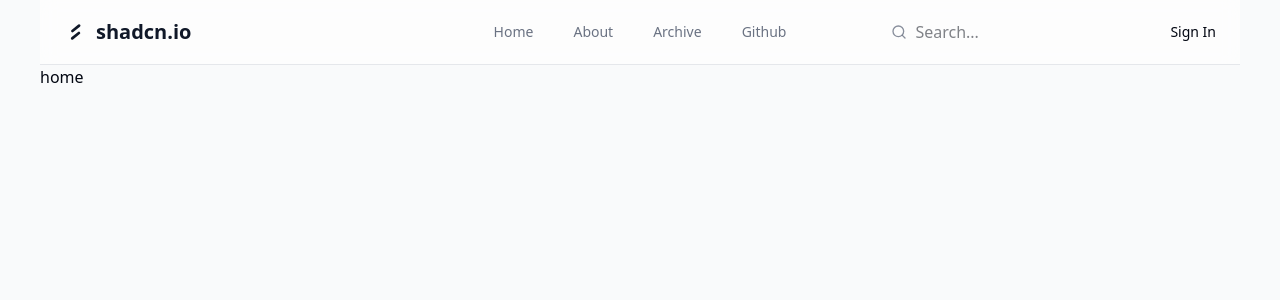
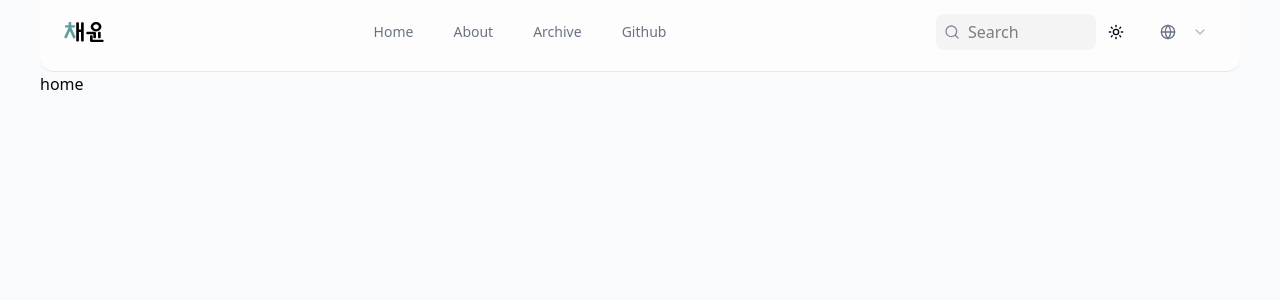
Before and after one commit to JCheyoon/JCheyoon.github.io, a React (Vite) app: page / in a window 1280 px wide. Shown: the top 300 px of the page. Built offline with nearby package versions, Linux system fonts and the light colour scheme.

Commit message:
update navbar

```diff
--- a/package.json
+++ b/package.json
@@ -13,6 +13,7 @@
   },
   "dependencies": {
     "@radix-ui/react-popover": "^1.1.15",
+    "@radix-ui/react-select": "^2.2.6",
     "@tailwindcss/vite": "^4.1.18",
     "class-variance-authority": "^0.7.1",
     "clsx": "^2.1.1",
--- a/src/components/ui/Navigation.tsx
+++ b/src/components/ui/Navigation.tsx
@@ -1,6 +1,9 @@
 import { Navbar04 } from "@/components/ui/shadcn-io/navbar-04";
+
+import LogoB from "@/components/ui/Svgs";
+
 const Navigation = () => {
-  return <Navbar04 />;
+  return <Navbar04 logo={<LogoB />} />;
 };
 
 export default Navigation;
--- /dev/null
+++ b/src/components/ui/Svgs.tsx
@@ -0,0 +1,20 @@
+// src/components/icons/LogoB.tsx
+export default function LogoB() {
+  return (
+    <svg
+      xmlns="http://www.w3.org/2000/svg"
+      viewBox="0 0 40.11 20.35"
+      width="40"
+      height="20"
+    >
+      <path
+        fill="#99"
+        d="M14.88 18.72c0 .73-.46 1.1-1.37 1.1s-1.37-.37-1.37-1.1V1.34c0-.74.45-1.11 1.37-1.11s1.37.37 1.37 1.11v6.41h1.61a.84.84 0 0 1 .56.18V1.34c0-.74.45-1.11 1.37-1.11s1.37.37 1.37 1.11v17.38c0 .73-.46 1.1-1.37 1.1s-1.37-.39-1.37-1.1V9.89a.84.84 0 0 1-.56.18h-1.61Zm17.4-3.23c0 .74-.46 1.11-1.37 1.11s-1.37-.37-1.37-1.11v-2.9a.79.79 0 0 0 0-.17s-.08-.06-.19-.06H23.2c-.57 0-.86-.39-.86-1.17s.28-1.16.86-1.16h7.63a1.34 1.34 0 0 1 1.12.4 1.6 1.6 0 0 1 .31 1Zm-4.68 4.86a1.34 1.34 0 0 1-1.14-.42 1.6 1.6 0 0 1-.31-1v-4.27c0-.74.46-1.11 1.37-1.11s1.37.37 1.37 1.11v3.13a.43.43 0 0 0 0 .17s.07.06.18.06h10.17q.85 0 .87 1.17c0 .77-.29 1.16-.87 1.16ZM37.81 4.8a4.37 4.37 0 0 1-1.59 3.37 5.59 5.59 0 0 1-3.87 1.42 5.71 5.71 0 0 1-3.91-1.41 4.38 4.38 0 0 1 0-6.77A5.71 5.71 0 0 1 32.35 0a5.63 5.63 0 0 1 3.87 1.43 4.36 4.36 0 0 1 1.59 3.37Zm-2.74 0a2.28 2.28 0 0 0-.8-1.76 3 3 0 0 0-3.84 0 2.33 2.33 0 0 0 0 3.51 3 3 0 0 0 3.84 0 2.27 2.27 0 0 0 .8-1.75Zm2 10.69c0 .74-.46 1.11-1.37 1.11s-1.37-.37-1.37-1.11v-4.36c0-.73.45-1.1 1.37-1.1s1.37.37 1.37 1.1Z"
+      />
+      <path
+        d="M11.33 14.84c.35.79.1 1.32-.77 1.61a1.31 1.31 0 0 1-1.81-.68l-3-6.66-3 6.66a1.3 1.3 0 0 1-1.8.66c-.87-.29-1.13-.82-.78-1.61l4.08-9v-.1H1.51c-.57 0-.85-.38-.86-1.16s.28-1.16.86-1.16h2.84V1.11C4.35.37 4.8 0 5.72 0s1.37.37 1.37 1.11v2.26h3.13c.6 0 .9.39.89 1.16s-.3 1.16-.89 1.16H7.28l-.05.1Z"
+        fill="#5f9e9f"
+      />
+    </svg>
+  );
+}
--- a/src/components/ui/shadcn-io/navbar-04/index.tsx
+++ b/src/components/ui/shadcn-io/navbar-04/index.tsx
@@ -2,6 +2,7 @@
 
 import * as React from "react";
 import { useEffect, useState, useRef, useId } from "react";
+import { GlobeIcon, SunIcon, MoonIcon } from "lucide-react";
 import { SearchIcon } from "lucide-react";
 import { Button } from "@repo/shadcn-ui/components/ui/button";
 import { Input } from "@repo/shadcn-ui/components/ui/input";
@@ -16,11 +17,17 @@ import {
   PopoverTrigger,
   PopoverContent,
 } from "@radix-ui/react-popover";
+import {
+  Select,
+  SelectContent,
+  SelectItem,
+  SelectTrigger,
+  SelectValue,
+} from "@repo/shadcn-ui/components/ui/select";
 import { cn } from "@repo/shadcn-ui/lib/utils.ts";
 
-// Simple logo component for the navbar
-const Logo = (props: React.SVGAttributes<SVGElement>) => {
-  return (
+// Logo component
+const Logo = (props: React.SVGAttributes<SVGElement>) => (
   <svg
     width="1em"
     height="1em"
@@ -49,9 +56,8 @@ const Logo = (props: React.SVGAttributes<SVGElement>) => {
     />
   </svg>
 );
-};
 
-// Hamburger icon component
+// Hamburger icon
 const HamburgerIcon = ({
   className,
   ...props
@@ -84,24 +90,57 @@ const HamburgerIcon = ({
   </svg>
 );
 
+// Theme toggle button
+const ThemeToggle = ({
+  onThemeChange,
+}: {
+  onThemeChange?: (theme: "light" | "dark") => void;
+}) => {
+  const [theme, setTheme] = useState<"light" | "dark">("light");
+  const toggleTheme = () => {
+    const newTheme = theme === "light" ? "dark" : "light";
+    setTheme(newTheme);
+    onThemeChange?.(newTheme);
+  };
+  return (
+    <Button
+      variant="ghost"
+      size="icon"
+      className="h-8 w-8 cursor-pointer"
+      onClick={toggleTheme}
+    >
+      {theme === "light" ? (
+        <SunIcon className="h-4 w-4" />
+      ) : (
+        <MoonIcon className="h-4 w-4" />
+      )}
+      <span className="sr-only">Toggle theme</span>
+    </Button>
+  );
+};
+
 // Types
 export interface Navbar04NavItem {
   href?: string;
   label: string;
 }
 
+export interface NavbarLanguage {
+  value: string;
+  label: string;
+}
+
 export interface Navbar04Props extends React.HTMLAttributes<HTMLElement> {
   logo?: React.ReactNode;
-  logoHref?: string;
   navigationLinks?: Navbar04NavItem[];
-  signInText?: string;
-  signInHref?: string;
-  searchPlaceholder?: string;
-  onSignInClick?: () => void;
+  languages?: NavbarLanguage[];
+  onNavItemClick?: (href: string) => void;
+  onLanguageChange?: (language: string) => void;
+  onThemeChange?: (theme: "light" | "dark") => void;
   onSearchSubmit?: (query: string) => void;
 }
 
-// Default navigation links
+// Default links
 const defaultNavigationLinks: Navbar04NavItem[] = [
   { href: "#", label: "Home" },
   { href: "#", label: "About" },
@@ -109,93 +148,151 @@ const defaultNavigationLinks: Navbar04NavItem[] = [
   { href: "#", label: "Github" },
 ];
 
+const defaultLanguage: NavbarLanguage[] = [
+  { value: "en", label: "En" },
+  { value: "kr", label: "Kr" },
+];
+
 export const Navbar04 = React.forwardRef<HTMLElement, Navbar04Props>(
   (
     {
       className,
       logo = <Logo />,
-      logoHref = "#",
       navigationLinks = defaultNavigationLinks,
-      signInText = "Sign In",
-      signInHref = "#signin",
-      searchPlaceholder = "Search...",
-      onSignInClick,
-      onSearchSubmit,
+      languages = defaultLanguage,
+      onNavItemClick,
+      onLanguageChange,
+      onThemeChange,
       ...props
     },
     ref
   ) => {
-    const [isMobile, setIsMobile] = useState<boolean>(false);
+    const [isMobile, setIsMobile] = useState(false);
+    const [language, setLanguage] = useState("en");
     const containerRef = useRef<HTMLElement>(null);
     const searchId = useId();
 
     useEffect(() => {
       const checkWidth = () => {
         if (containerRef.current) {
-          const width = containerRef.current.offsetWidth;
-          setIsMobile(width < 768); // 768px is md breakpoint
+          setIsMobile(containerRef.current.offsetWidth < 768);
         }
       };
-
       checkWidth();
-
-      const resizeObserver = new ResizeObserver(checkWidth);
-      if (containerRef.current) {
-        resizeObserver.observe(containerRef.current);
-      }
-
-      return () => {
-        resizeObserver.disconnect();
-      };
+      const observer = new ResizeObserver(checkWidth);
+      if (containerRef.current) observer.observe(containerRef.current);
+      return () => observer.disconnect();
     }, []);
 
     // Combine refs
     const combinedRef = React.useCallback(
       (node: HTMLElement | null) => {
         containerRef.current = node;
-        if (typeof ref === "function") {
-          ref(node);
-        } else if (ref) {
-          ref.current = node;
-        }
+        if (typeof ref === "function") ref(node);
+        else if (ref) ref.current = node;
       },
       [ref]
     );
-
-    const handleSearchSubmit = (e: React.FormEvent<HTMLFormElement>) => {
-      e.preventDefault();
-      const formData = new FormData(e.currentTarget);
-      const query = formData.get("search") as string;
-      if (onSearchSubmit) {
-        onSearchSubmit(query);
-      }
-    };
 
     return (
       <header
         ref={combinedRef}
         className={cn(
-          "sticky top-0 z-50 w-full border-b bg-background/95 backdrop-blur supports-[backdrop-filter]:bg-background/60 px-4 md:px-6 [&_*]:no-underline",
+          "sticky top-0 z-50 w-full border-b bg-background/95 backdrop-blur supports-[backdrop-filter]:bg-background/60 px-4 md:px-6 [&_*]:no-underline h-[72px] rounded-b-xl",
           className
         )}
-        {...(props as any)}
+        {...props}
       >
-        <div className="container mx-auto flex h-16 max-w-screen-2xl items-center justify-between gap-4">
-          {/* Left side */}
-          <div className="flex flex-1 items-center gap-2">
-            {/* Mobile menu trigger */}
+        <div className="container relative mx-auto flex h-16 max-w-screen-2xl items-center justify-between gap-4">
+          {/* Logo section */}
+          <button className="flex items-center space-x-2 flex-shrink-0">
+            <div className="text-2xl">{logo}</div>
+          </button>
+          {!isMobile && (
+            <div className="flex-1 flex justify-center max-w-[1200px]">
+              <NavigationMenu>
+                <NavigationMenuList className="flex gap-2">
+                  {navigationLinks.map((link) => (
+                    <NavigationMenuItem key={link.label}>
+                      <NavigationMenuLink
+                        href={link.href}
+                        onClick={(e) => {
+                          e.preventDefault();
+                          if (onNavItemClick && link.href)
+                            onNavItemClick(link.href);
+                        }}
+                        className="inline-flex h-10 items-center justify-center rounded-md px-4 text-sm font-medium text-muted-foreground hover:text-primary focus:bg-accent focus:text-accent-foreground"
+                      >
+                        {link.label}
+                      </NavigationMenuLink>
+                    </NavigationMenuItem>
+                  ))}
+                </NavigationMenuList>
+              </NavigationMenu>
+            </div>
+          )}
+
+          {/* Right side: search, theme toggle, language, mobile menu */}
+          <div className="flex items-center gap-3">
+            {/* Search form */}
+            {!isMobile && (
+              <form className="relative" onSubmit={(e) => e.preventDefault()}>
+                <Input
+                  id={searchId}
+                  name="search"
+                  className="peer h-9 ps-8 pe-2 py-2 max-w-40 bg-[#F5F4F4] rounded-md"
+                  placeholder="Search"
+                  type="search"
+                />
+                <div className="absolute inset-y-0 start-0 flex items-center justify-center ps-2 text-muted-foreground/80 pointer-events-none">
+                  <SearchIcon size={16} />
+                </div>
+              </form>
+            )}
+
+            {/* Theme toggle */}
+            <ThemeToggle onThemeChange={onThemeChange} />
+
+            {/* Language selector */}
+            <Select
+              onValueChange={(value) => {
+                setLanguage(value);
+                onLanguageChange?.(value);
+              }}
+            >
+              <SelectTrigger
+                id={`language-selector-${searchId}`}
+                className="[&>svg]:text-muted-foreground/80 hover:bg-accent hover:text-accent-foreground h-8 border-none px-2 shadow-none [&>svg]:shrink-0 cursor-pointer"
+              >
+                <GlobeIcon size={16} aria-hidden />
+                <SelectValue className="hidden sm:inline-flex" />
+              </SelectTrigger>
+              <SelectContent
+                position="popper"
+                className="bg-background rounded-md shadow-md [&_*[role=option]]:ps-2 [&_*[role=option]]:pe-8 [&_*[role=option]>span]:start-auto [&_*[role=option]>span]:end-2 [&_*[role=option]>span]:flex [&_*[role=option]>span]:items-center [&_*[role=option]>span]:gap-2"
+              >
+                {languages.map((lang) => (
+                  <SelectItem key={lang.value} value={lang.value}>
+                    <span className="flex items-center gap-2">
+                      <span className="truncate">{lang.label}</span>
+                    </span>
+                  </SelectItem>
+                ))}
+              </SelectContent>
+            </Select>
+
+            {/* Mobile hamburger menu */}
             {isMobile && (
               <Popover>
                 <PopoverTrigger asChild>
                   <Button
-                    className="group h-9 w-9 hover:bg-accent hover:text-accent-foreground"
-                    variant="ghost"
+                    className="h-9 w-9 bg-background rounded-md hover:bg-accent hover:text-accent-foreground cursor-pointer"
                     size="icon"
                   >
                     <HamburgerIcon />
                   </Button>
                 </PopoverTrigger>
-                <PopoverContent align="start" className="md:hidden w-64 p-2">
+                <PopoverContent className="md:hidden w-64 p-2 bg-background rounded-md shadow-md">
                   <div className="flex flex-col gap-1">
                     {navigationLinks.map((link) => (
                       <button
@@ -206,86 +303,11 @@ export const Navbar04 = React.forwardRef<HTMLElement, Navbar04Props>(
                         {link.label}
                       </button>
                     ))}
-                    <div className="my-1 h-px bg-border" />
-                    <button
-                      onClick={(e) => {
-                        e.preventDefault();
-                        onSignInClick?.();
-                      }}
-                      className="flex w-full items-center rounded-md px-3 py-2 text-sm font-medium hover:bg-accent hover:text-accent-foreground"
-                    >
-                      {signInText}
-                    </button>
                   </div>
                 </PopoverContent>
               </Popover>
             )}
-            {/* Main nav */}
-            <div className="flex flex-1 items-center gap-6 max-md:justify-between">
-              <button
-                onClick={(e) => e.preventDefault()}
-                className="flex items-center space-x-2 text-primary hover:text-primary/90 transition-colors cursor-pointer"
-              >
-                <div className="text-2xl">{logo}</div>
-                <span className="hidden font-bold text-xl sm:inline-block">
-                  shadcn.io
-                </span>
-              </button>
-              {/* Navigation menu */}
-              <div className="absolute left-1/2 -translate-x-1/2">
-                {!isMobile && (
-                  <NavigationMenu>
-                    <NavigationMenuList className="flex gap-2">
-                      {navigationLinks.map((link) => (
-                        <NavigationMenuItem key={link.label}>
-                          <NavigationMenuLink
-                            href={link.href}
-                            onClick={(e) => e.preventDefault()}
-                            className="inline-flex h-10 items-center justify-center rounded-md px-4 text-sm font-medium text-muted-foreground hover:text-primary focus:bg-accent focus:text-accent-foreground"
-                          >
-                            {link.label}
-                          </NavigationMenuLink>
-                        </NavigationMenuItem>
-                      ))}
-                    </NavigationMenuList>
-                  </NavigationMenu>
-                )}
           </div>
-            </div>
-          </div>
-          {/* Right side */}
-          {!isMobile && (
-            <>
-              <div>
-                {/* Search form */}
-                <form onSubmit={handleSearchSubmit} className="relative">
-                  <Input
-                    id={searchId}
-                    name="search"
-                    className="peer h-8 ps-8 pe-2"
-                    placeholder={searchPlaceholder}
-                    type="search"
-                  />
-                  <div className="text-muted-foreground/80 pointer-events-none absolute inset-y-0 start-0 flex items-center justify-center ps-2 peer-disabled:opacity-50">
-                    <SearchIcon size={16} />
-                  </div>
-                </form>
-              </div>
-              <div className="flex items-center gap-3">
-                <Button
-                  variant="ghost"
-                  size="sm"
-                  className="text-sm font-medium hover:bg-accent hover:text-accent-foreground"
-                  onClick={(e) => {
-                    e.preventDefault();
-                    if (onSignInClick) onSignInClick();
-                  }}
-                >
-                  {signInText}
-                </Button>
-              </div>
-            </>
-          )}
         </div>
       </header>
     );
@@ -294,4 +316,4 @@ export const Navbar04 = React.forwardRef<HTMLElement, Navbar04Props>(
 
 Navbar04.displayName = "Navbar04";
 
-export { Logo, HamburgerIcon };
+export { Logo, HamburgerIcon, ThemeToggle };
--- a/src/index.css
+++ b/src/index.css
@@ -3,15 +3,17 @@
 
 @custom-variant dark (&:is(.dark *));
 
-/* * {
+* {
   font-family:
     system-ui, Arial, Helvetica, sans-serif, Helvetica, Arial, sans-serif;
   margin: 0;
   box-sizing: border-box;
-} */
+}
+body {
+  background-color: #e8f1f0;
+}
 
 @theme inline {
-
   --radius-sm: calc(var(--radius) - 4px);
 
   --radius-md: calc(var(--radius) - 2px);
@@ -90,7 +92,6 @@
 }
 
 :root {
-
   --radius: 0.625rem;
 
   --background: oklch(1 0 0);
@@ -157,7 +158,6 @@
 }
 
 .dark {
-
   --background: oklch(0.13 0.028 261.692);
 
   --foreground: oklch(0.985 0.002 247.839);
--- /dev/null
+++ b/src/shadcn-ui/components/ui/select.tsx
@@ -0,0 +1,188 @@
+import * as React from "react";
+import * as SelectPrimitive from "@radix-ui/react-select";
+import { CheckIcon, ChevronDownIcon, ChevronUpIcon } from "lucide-react";
+
+import { cn } from "@repo/shadcn-ui/lib/utils.ts";
+
+function Select({
+  ...props
+}: React.ComponentProps<typeof SelectPrimitive.Root>) {
+  return <SelectPrimitive.Root data-slot="select" {...props} />;
+}
+
+function SelectGroup({
+  ...props
+}: React.ComponentProps<typeof SelectPrimitive.Group>) {
+  return <SelectPrimitive.Group data-slot="select-group" {...props} />;
+}
+
+function SelectValue({
+  ...props
+}: React.ComponentProps<typeof SelectPrimitive.Value>) {
+  return <SelectPrimitive.Value data-slot="select-value" {...props} />;
+}
+
+function SelectTrigger({
+  className,
+  size = "default",
+  children,
+  ...props
+}: React.ComponentProps<typeof SelectPrimitive.Trigger> & {
+  size?: "sm" | "default";
+}) {
+  return (
+    <SelectPrimitive.Trigger
+      data-slot="select-trigger"
+      data-size={size}
+      className={cn(
+        "border-input data-[placeholder]:text-muted-foreground [&_svg:not([class*='text-'])]:text-muted-foreground focus-visible:border-ring focus-visible:ring-ring/50 aria-invalid:ring-destructive/20 dark:aria-invalid:ring-destructive/40 aria-invalid:border-destructive dark:bg-input/30 dark:hover:bg-input/50 flex w-fit items-center justify-between gap-2 rounded-md border bg-transparent px-3 py-2 text-sm whitespace-nowrap shadow-xs transition-[color,box-shadow] outline-none focus-visible:ring-[3px] disabled:cursor-not-allowed disabled:opacity-50 data-[size=default]:h-9 data-[size=sm]:h-8 *:data-[slot=select-value]:line-clamp-1 *:data-[slot=select-value]:flex *:data-[slot=select-value]:items-center *:data-[slot=select-value]:gap-2 [&_svg]:pointer-events-none [&_svg]:shrink-0 [&_svg:not([class*='size-'])]:size-4",
+        className
+      )}
+      {...props}
+    >
+      {children}
+      <SelectPrimitive.Icon asChild>
+        <ChevronDownIcon className="size-4 opacity-50" />
+      </SelectPrimitive.Icon>
+    </SelectPrimitive.Trigger>
+  );
+}
+
+function SelectContent({
+  className,
+  children,
+  position = "item-aligned",
+  align = "center",
+  ...props
+}: React.ComponentProps<typeof SelectPrimitive.Content>) {
+  return (
+    <SelectPrimitive.Portal>
+      <SelectPrimitive.Content
+        data-slot="select-content"
+        className={cn(
+          "bg-popover text-popover-foreground data-[state=open]:animate-in data-[state=closed]:animate-out data-[state=closed]:fade-out-0 data-[state=open]:fade-in-0 data-[state=closed]:zoom-out-95 data-[state=open]:zoom-in-95 data-[side=bottom]:slide-in-from-top-2 data-[side=left]:slide-in-from-right-2 data-[side=right]:slide-in-from-left-2 data-[side=top]:slide-in-from-bottom-2 relative z-50 max-h-(--radix-select-content-available-height) min-w-[8rem] origin-(--radix-select-content-transform-origin) overflow-x-hidden overflow-y-auto rounded-md border shadow-md",
+          position === "popper" &&
+            "data-[side=bottom]:translate-y-1 data-[side=left]:-translate-x-1 data-[side=right]:translate-x-1 data-[side=top]:-translate-y-1",
+          className
+        )}
+        position={position}
+        align={align}
+        {...props}
+      >
+        <SelectScrollUpButton />
+        <SelectPrimitive.Viewport
+          className={cn(
+            "p-1",
+            position === "popper" &&
+              "h-[var(--radix-select-trigger-height)] w-full min-w-[var(--radix-select-trigger-width)] scroll-my-1"
+          )}
+        >
+          {children}
+        </SelectPrimitive.Viewport>
+        <SelectScrollDownButton />
+      </SelectPrimitive.Content>
+    </SelectPrimitive.Portal>
+  );
+}
+
+function SelectLabel({
+  className,
+  ...props
+}: React.ComponentProps<typeof SelectPrimitive.Label>) {
+  return (
+    <SelectPrimitive.Label
+      data-slot="select-label"
+      className={cn("text-muted-foreground px-2 py-1.5 text-xs", className)}
+      {...props}
+    />
+  );
+}
+
+function SelectItem({
+  className,
+  children,
+  ...props
+}: React.ComponentProps<typeof SelectPrimitive.Item>) {
+  return (
+    <SelectPrimitive.Item
+      data-slot="select-item"
+      className={cn(
+        "focus:bg-accent focus:text-accent-foreground [&_svg:not([class*='text-'])]:text-muted-foreground relative flex w-full cursor-default items-center gap-2 rounded-sm py-1.5 pr-8 pl-2 text-sm outline-hidden select-none data-[disabled]:pointer-events-none data-[disabled]:opacity-50 [&_svg]:pointer-events-none [&_svg]:shrink-0 [&_svg:not([class*='size-'])]:size-4 *:[span]:last:flex *:[span]:last:items-center *:[span]:last:gap-2",
+        className
+      )}
+      {...props}
+    >
+      <span
+        data-slot="select-item-indicator"
+        className="absolute right-2 flex size-3.5 items-center justify-center"
+      >
+        <SelectPrimitive.ItemIndicator>
+          <CheckIcon className="size-4" />
+        </SelectPrimitive.ItemIndicator>
+      </span>
+      <SelectPrimitive.ItemText>{children}</SelectPrimitive.ItemText>
+    </SelectPrimitive.Item>
+  );
+}
+
+function SelectSeparator({
+  className,
+  ...props
+}: React.ComponentProps<typeof SelectPrimitive.Separator>) {
+  return (
+    <SelectPrimitive.Separator
+      data-slot="select-separator"
+      className={cn("bg-border pointer-events-none -mx-1 my-1 h-px", className)}
+      {...props}
+    />
+  );
+}
+
+function SelectScrollUpButton({
+  className,
+  ...props
+}: React.ComponentProps<typeof SelectPrimitive.ScrollUpButton>) {
+  return (
+    <SelectPrimitive.ScrollUpButton
+      data-slot="select-scroll-up-button"
+      className={cn(
+        "flex cursor-default items-center justify-center py-1",
+        className
+      )}
+      {...props}
+    >
+      <ChevronUpIcon className="size-4" />
+    </SelectPrimitive.ScrollUpButton>
+  );
+}
+
+function SelectScrollDownButton({
+  className,
+  ...props
+}: React.ComponentProps<typeof SelectPrimitive.ScrollDownButton>) {
+  return (
+    <SelectPrimitive.ScrollDownButton
+      data-slot="select-scroll-down-button"
+      className={cn(
+        "flex cursor-default items-center justify-center py-1",
+        className
+      )}
+      {...props}
+    >
+      <ChevronDownIcon className="size-4" />
+    </SelectPrimitive.ScrollDownButton>
+  );
+}
+
+export {
+  Select,
+  SelectContent,
+  SelectGroup,
+  SelectItem,
+  SelectLabel,
+  SelectScrollDownButton,
+  SelectScrollUpButton,
+  SelectSeparator,
+  SelectTrigger,
+  SelectValue,
+};
```
Also changed, not shown: 1 other file (tests, documents, lock files or other folders). Lines whose indentation alone changed are shown as unchanged.
